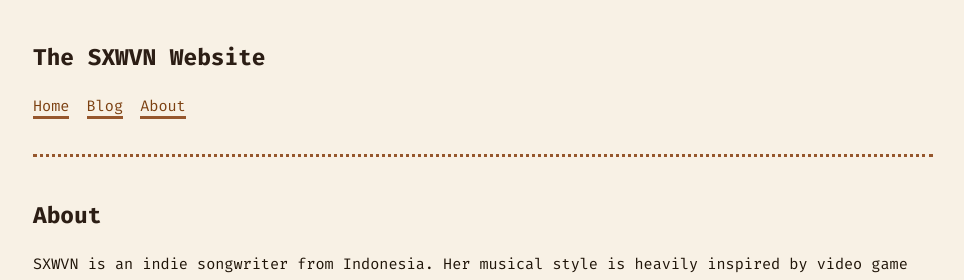
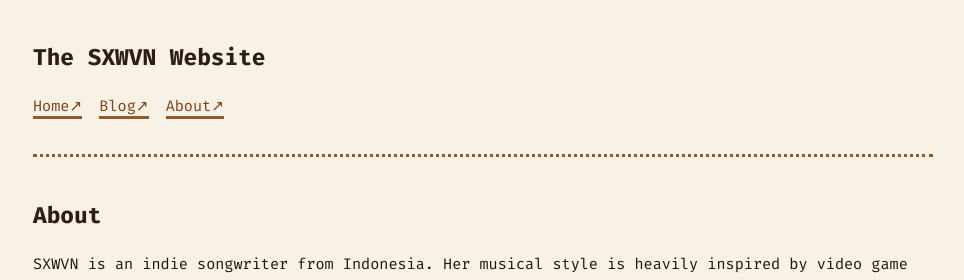
Before and after one commit to sxwvn/sxwvn.github.io, a Jekyll site: the page built from about.md, in a window 1280 px wide. Shown: the top 280 px of the page, without its empty margins (157-1121 px from the left). Built offline with Jekyll 4.4.1, drawn with Linux system fonts in a browser that asks for light colours.

Commit message:
fix: base url

```diff
--- a/_config.yml
+++ b/_config.yml
@@ -24,7 +24,7 @@
   I make music in my free time, but I'm currently studying in the IT field.
   The paranoid scientist meet the vulnerable artist. Welcome.
 baseurl: "" # the subpath of your site, e.g. /blog
-url: "sxwvn.github.io" # the base hostname & protocol for your site, e.g. http://example.com
+url: "https://sxwvn.github.io" # the base hostname & protocol for your site, e.g. http://example.com
 twitter_username: sxwvnt
 github_username:  sxwvn
 
```
